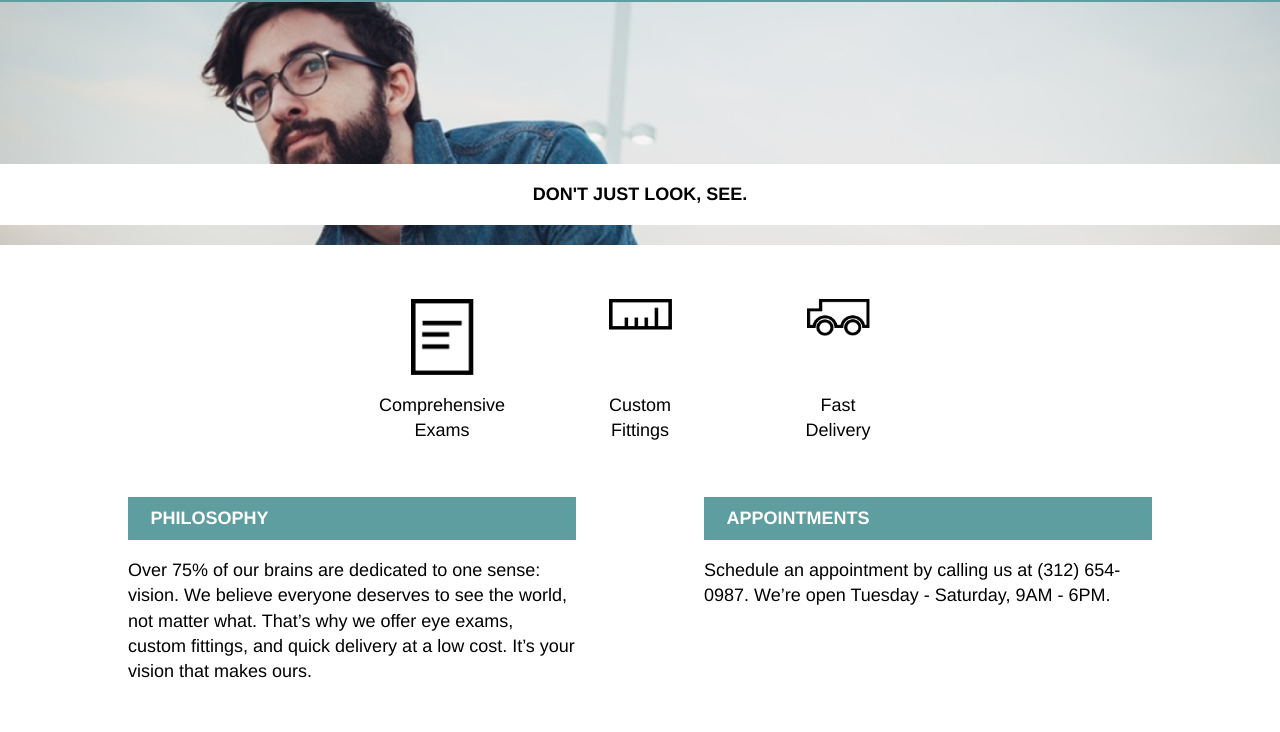
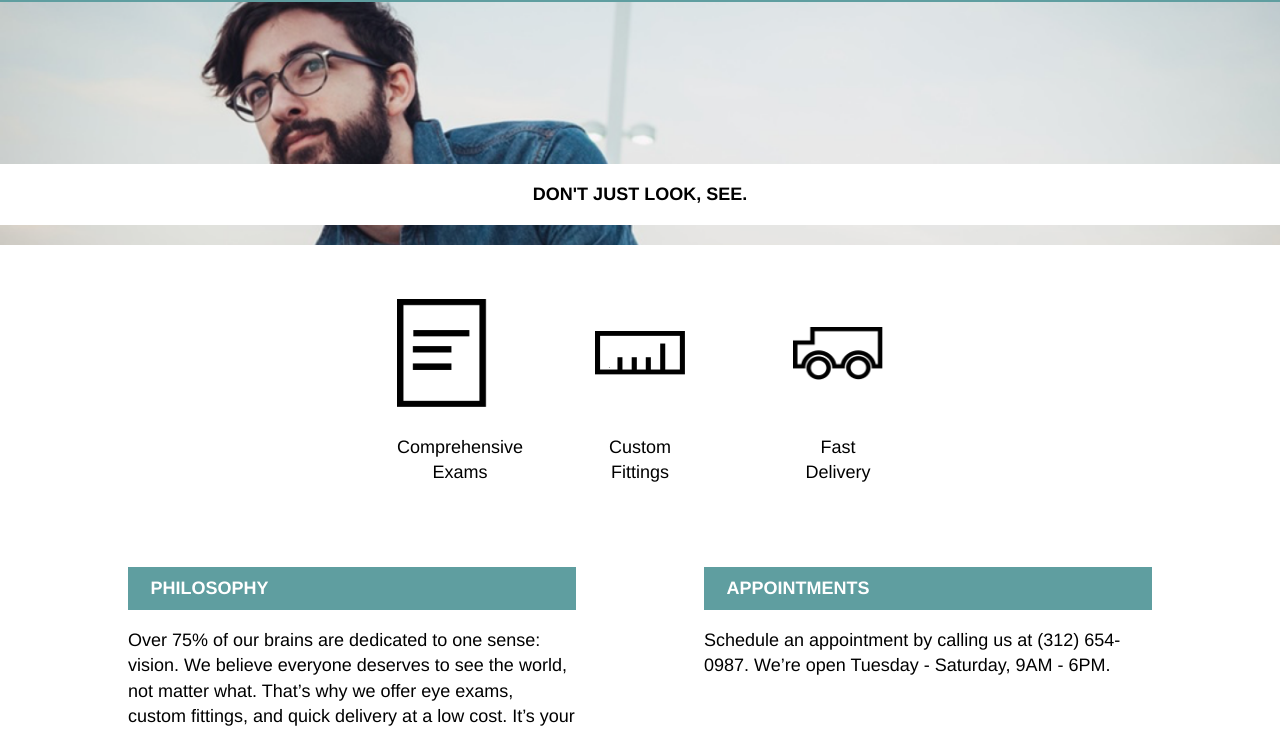
Before and after one commit to Newbie-Coder2017/Tortoiseshell, a plain HTML site: page index.html in a window 1280 px wide. Shown: the part 61-793 px from the top of the page. Drawn offline with Linux system fonts and the light colour scheme.

Commit message:
fixed css for figure img sizing

```diff
--- a/resources/css/style.css
+++ b/resources/css/style.css
@@ -71,16 +71,15 @@ h1 {
 
 #services {
   display: flex;
-  justify-content: center;
   align-items: center;
-  flex-flow: column wrap;
+  flex-flow: column nowrap;
   margin: 3.77rem auto;
 }
 
 figure {
   display: flex;
-  flex-direction: column;
-  justify-content: space-between;
+  flex-flow: row wrap;
+  justify-content: space-around;
   align-items: center;
   width: 5rem;
   text-align: center;
@@ -88,7 +87,9 @@ figure {
 
 figure img {
   width: 3.5rem;
+  flex-grow: 1;
   height: auto;
+  align-self: flex-end;
 }
 
 figcaption, p {
@@ -97,6 +98,7 @@ figcaption, p {
 
 figcaption {
   margin: 1.54rem auto;
+  align-self: flex-end;
 }
 
 #products>h2, #contact>h2 {
@@ -144,10 +146,10 @@ footer img {
   }
   #services {
     display: flex;
+    flex-flow: row wrap;
+    margin: 3rem auto;
     justify-content: center;
-    align-items: center;
-    flex-flow: row;
-    margin: 3rem auto;
+    align-items: stretch;
   }
   figure {
     margin: 0 3rem;
@@ -166,17 +168,14 @@ footer img {
     padding: 0.5rem 1.25rem;
     width: initial;
   }
+  figure {
+    min-height: 8rem;
+  }
   footer {
     justify-content: flex-start;
   }
-  figure {
-    height: 8rem;
-  }
   figcaption, p {
     font-size: 1rem;
-  }
-  figcaption {
-    margin: 0;
   }
   #products, #contact {
     width: 35%;
```
